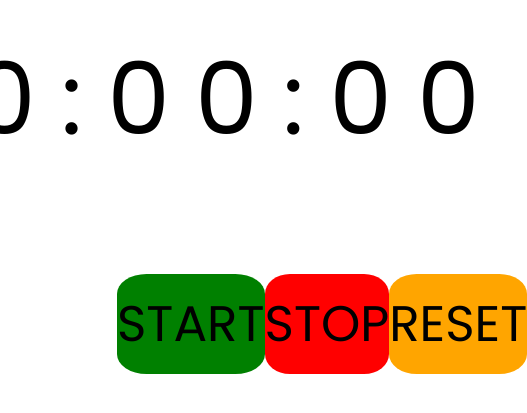
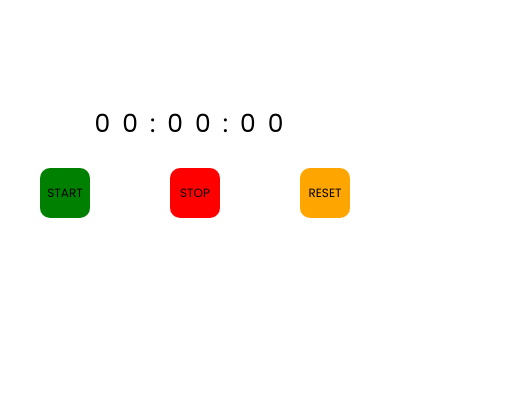
Before and after one commit to hugoborini/timer.js, a website built with Parcel: page src/index.html in a window 390 px wide. Shown: the part 281-694 px from the top of the page, 527 px wide, since content can reach past the window. Built offline with nearby package versions, Linux system fonts and the light colour scheme.

Commit message:
:iphone: {add} responsiv

```diff
--- a/src/style/style.scss
+++ b/src/style/style.scss
@@ -3,22 +3,46 @@ body {
   justify-content: center;
   align-items: center;
   flex-direction: column;
+  overflow-x: hidden;
   height: 100vh;
 }
 
+@mixin mobile {
+  @media (max-width: 645px) {
+    @content;
+  }
+}
+@mixin mobile-small {
+  @media (max-width: 418px) {
+    @content;
+  }
+}
 .timer {
   display: flex;
   font-size: 100px;
   font-family: "Poppins";
   letter-spacing: 25px;
+  @include mobile {
+    font-size: 50px;
+    letter-spacing: 12px;
+  }
+  @include mobile-small {
+    font-size: 25px;
+  }
 }
 
 .button {
   display: flex;
-  justify-content: space-between;
-  width: 40vw;
+  justify-content: space-around;
+  width: 100vw;
   font-size: 50px;
   font-family: "Poppins";
+  @include mobile {
+    font-size: 25px;
+  }
+  @include mobile-small {
+    font-size: 12px;
+  }
   .button__start {
     display: flex;
     background-color: green;
@@ -29,6 +53,13 @@ body {
     border-radius: 20%;
     transition: 0.5s;
     height: 100px;
+    @include mobile {
+      width: 100px;
+    }
+    @include mobile-small {
+      width: 50px;
+      height: 50px;
+    }
   }
   .button__start:hover {
     transform: translateY(-50px);
@@ -46,6 +77,13 @@ body {
     border-radius: 20%;
     transition: 0.5s;
     height: 100px;
+    @include mobile {
+      width: 100px;
+    }
+    @include mobile-small {
+      width: 50px;
+      height: 50px;
+    }
   }
   .button__stop:hover {
     transform: translateY(-50px);
@@ -63,6 +101,13 @@ body {
     border-radius: 20%;
     transition: 0.5s;
     height: 100px;
+    @include mobile {
+      width: 100px;
+    }
+    @include mobile-small {
+      width: 50px;
+      height: 50px;
+    }
   }
   .button__reset:hover {
     transform: translateY(-50px);
```
Also changed, not shown: src/index.html (+1 -0 lines).
